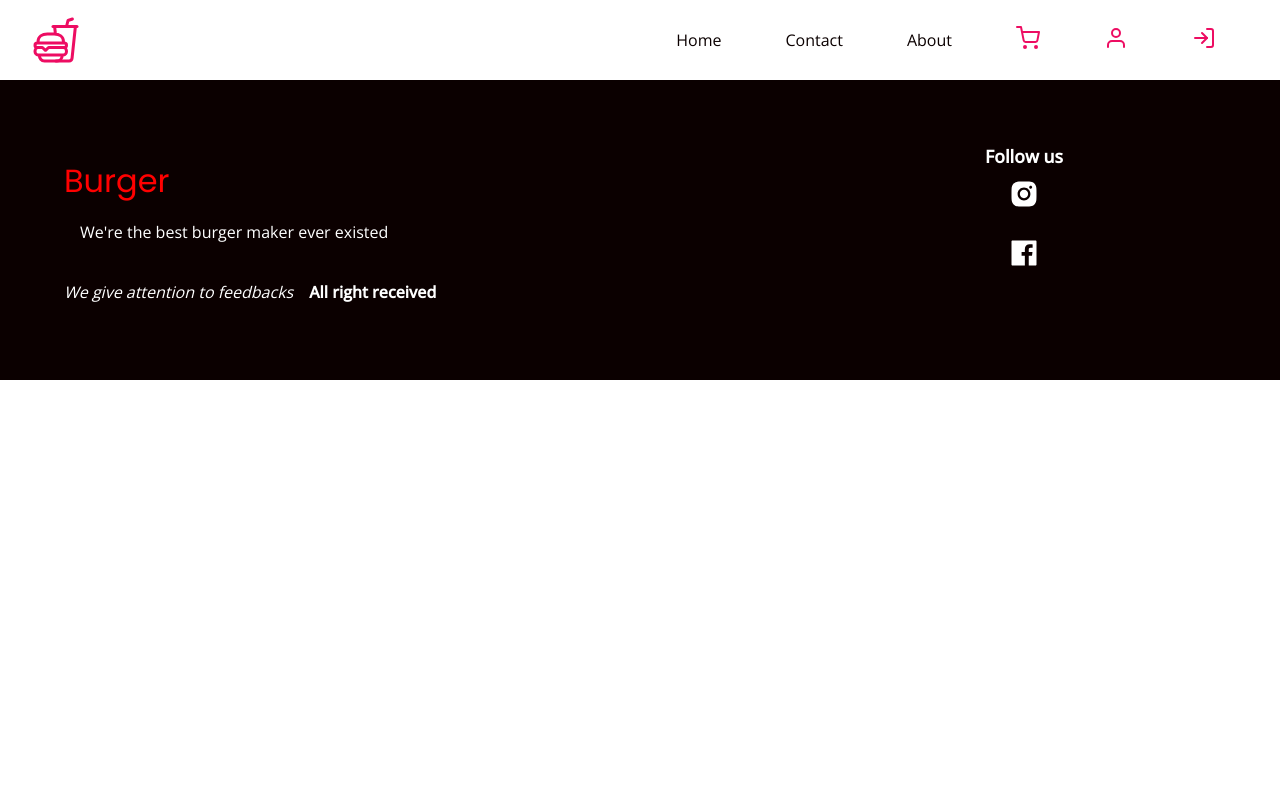
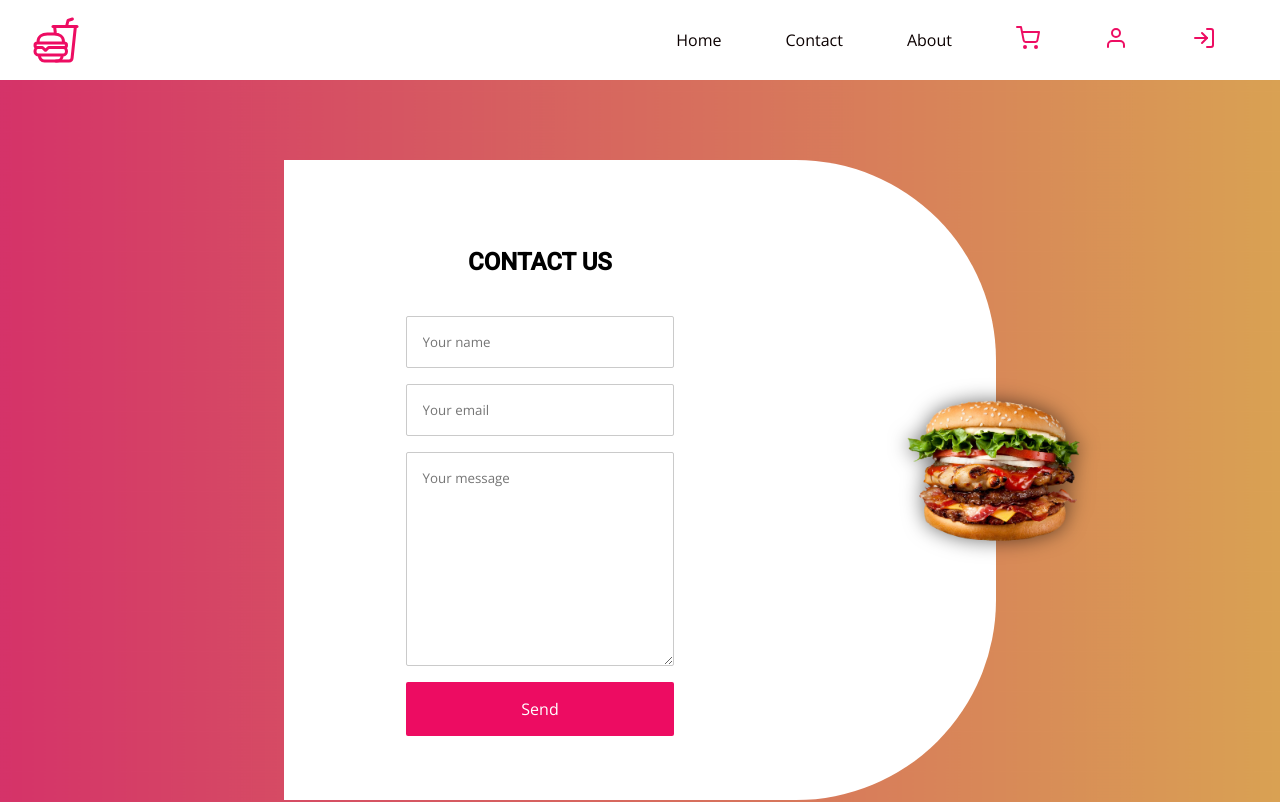
Before and after one commit to Anup4944/fast-food-website, a React (Create React App) app in the folder frontend/: page /contact in a window 1280 px wide. Shown: the top 802 px of the page. Built offline with nearby package versions, Linux system fonts and the light colour scheme.

Commit message:
contact form added

```diff
--- a/frontend/src/App.js
+++ b/frontend/src/App.js
@@ -3,11 +3,14 @@
 import { BrowserRouter as Router, Routes, Route } from "react-router-dom";
 import Header from "./components/layout/Header";
 import Home from "./components/home/Home";
+import Footer from "./components/layout/Footer";
+import Contact from "./components/contact/Contact.jsx";
+
 import "./styles/header.scss";
 import "./styles/home.scss";
 import "./styles/menu.scss";
 import "./styles/footer.scss";
-import Footer from "./components/layout/Footer";
+import "./styles/contact.scss";
 
 const App = () => {
   return (
@@ -15,6 +18,7 @@
       <Header />
       <Routes>
         <Route path="/" element={<Home />} />
+        <Route path="/contact" element={<Contact />} />
       </Routes>
       <Footer />
     </Router>
--- /dev/null
+++ b/frontend/src/components/contact/Contact.jsx
@@ -0,0 +1,63 @@
+import React from "react";
+import { motion } from "framer-motion";
+import burger from "../../assets/burger2.png";
+
+const Contact = () => {
+  return (
+    <section className="contact">
+      <motion.form
+        initial={{
+          x: "-100vw",
+          opacity: 0,
+        }}
+        animate={{
+          x: 0,
+          opacity: 1,
+        }}
+        transition={{
+          delay: 0.2,
+        }}
+      >
+        <h2>Contact Us</h2>
+        <input type="text" placeholder="Your name" />
+        <input type="email" placeholder="Your email" />
+        <textarea placeholder="Your message" cols="30" rows="10"></textarea>
+        <button type="submit">Send</button>
+      </motion.form>
+      <motion.div
+        className="formBorder"
+        initial={{
+          x: "100vw",
+          opacity: 0,
+        }}
+        animate={{
+          x: 0,
+          opacity: 1,
+        }}
+        transition={{
+          delay: 0.2,
+        }}
+      >
+        <motion.div
+          initial={{
+            y: "-100vh",
+            x: "50%",
+            opacity: 0,
+          }}
+          animate={{
+            y: "-50%",
+            x: "50%",
+            opacity: 1,
+          }}
+          transition={{
+            delay: 1,
+          }}
+        >
+          <img src={burger} alt="burger" />
+        </motion.div>
+      </motion.div>
+    </section>
+  );
+};
+
+export default Contact;
--- /dev/null
+++ b/frontend/src/styles/contact.scss
@@ -0,0 +1,88 @@
+@import "colors";
+
+.contact {
+  height: 100vh;
+  width: 100%;
+  background-image: url("../assets/bg.png");
+  background-repeat: no-repeat;
+  background-size: cover;
+  display: flex;
+  align-items: center;
+  justify-content: center;
+
+  > form {
+    display: flex;
+    flex-direction: column;
+    align-items: center;
+    background-color: white;
+    padding: 2rem;
+    width: 40%;
+    height: 80%;
+    justify-content: center;
+
+    > h2 {
+      font-size: 1.5rem;
+      text-transform: uppercase;
+      font-family: "Roboto";
+      margin: 2rem 0;
+    }
+
+    > input,
+    textarea,
+    button {
+      padding: 1rem;
+      outline: none;
+      border: 1px solid rgb(202, 202, 202);
+      margin: 0.5rem;
+      width: 60%;
+      border-radius: 2px;
+    }
+
+    > button {
+      background-color: $red;
+      border: none;
+      cursor: pointer;
+      color: white;
+      font-size: 1rem;
+      &:hover {
+        background-color: $reddark;
+      }
+    }
+  }
+
+  .formBorder {
+    width: 200px;
+    height: 80%;
+    background-color: white;
+    border-radius: 0 200px 200px 0;
+    position: relative;
+
+    > div {
+      width: 200px;
+      height: 200px;
+      position: absolute;
+      top: 50%;
+      transform: translate((50%, -50%));
+      filter: drop-shadow(0 0 10px rgba(0, 0, 0, 0.566));
+
+      > img {
+        width: 100%;
+      }
+    }
+  }
+}
+
+@media screen and (max-width: 600px) {
+  .contact {
+    height: 70vh;
+
+    > form {
+      width: 100%;
+      height: 100%;
+    }
+
+    .formBorder {
+      display: none;
+    }
+  }
+}
```
